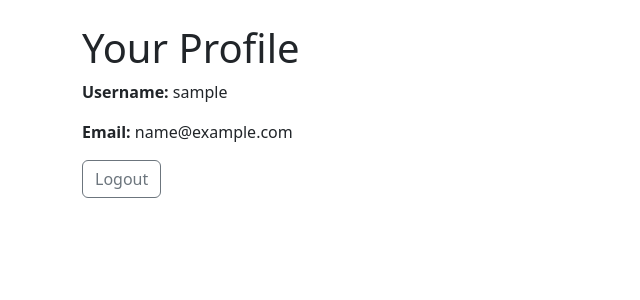
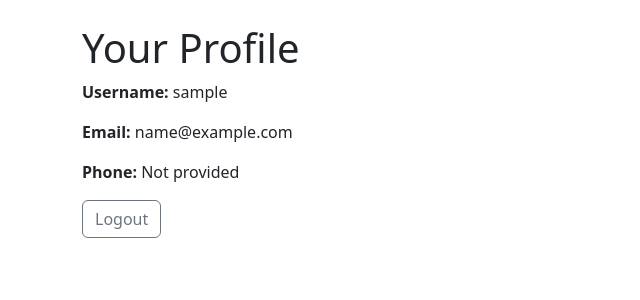
Before and after one commit to LadyOwl/Auth-Test-Hw-DJ05, a Django app: page /profile/ in a window 1280 px wide. Shown: the part 56-356 px from the top of the page, without its empty margins (0-640 px from the left). Run offline with Django 5.2, Linux system fonts and the light colour scheme; the visitor is signed in with stand-in values (Sample User, id 1); parts of the project's set-up code (start-up, migrations or seed data) failed here and were passed over.

Commit message:
Update profile.html

```diff
--- a/main/templates/profile.html
+++ b/main/templates/profile.html
@@ -4,6 +4,7 @@
 {% block content %}
 <h1>Your Profile</h1>
 <p><strong>Username:</strong> {{ user.username }}</p>
-<p><strong>Email:</strong> {{ user.email|default:"Not set" }}</p>
+<p><strong>Email:</strong> {{ user.email }}</p>
+<p><strong>Phone:</strong> {{ user.phone_number|default:"Not provided" }}</p>
 <a href="{% url 'logout' %}" class="btn btn-outline-secondary">Logout</a>
 {% endblock %}
```
